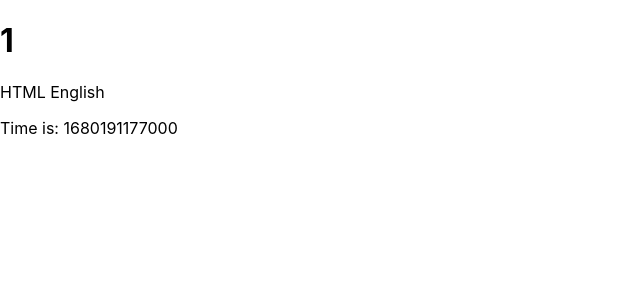
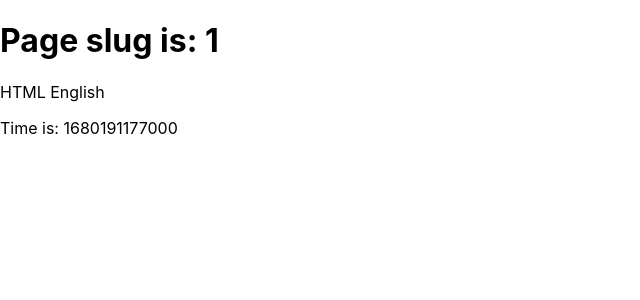
Before and after one commit to nickytonline/odb-locale-issue, a Next.js app: page /blog/1 in a window 1280 px wide. Shown: the top 300 px of the page, without its empty margins (0-640 px from the left). Built offline with nearby package versions, Linux system fonts and the light colour scheme.

Commit message:
chore: updated blog page

```diff
--- a/pages/blog/[slug].tsx
+++ b/pages/blog/[slug].tsx
@@ -7,7 +7,7 @@ export default function BlogPost({
 }) {
   return (
     <>
-      <h1>{slug}</h1>
+      <h1>Page slug is: {slug}</h1>
       <p dangerouslySetInnerHTML={{ __html: html }} />
       <p>Time is: {Date.now()}</p>
     </>
```
